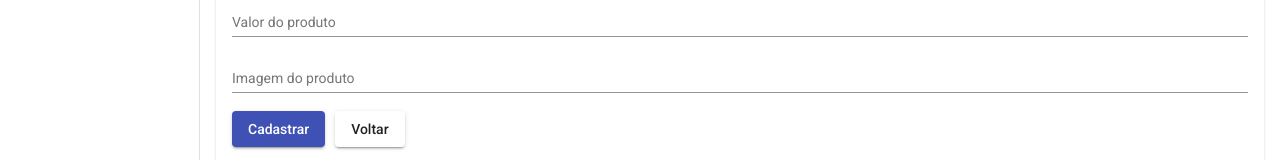
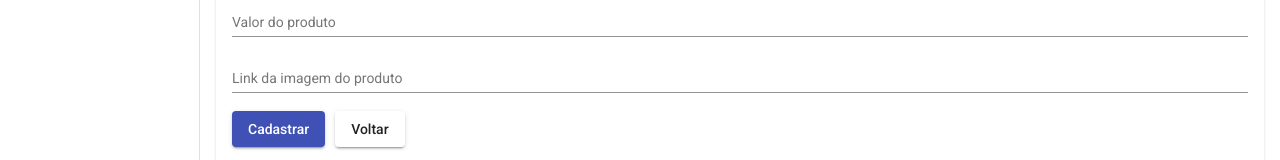
Before and after one commit to gmorae/angular-9-essencial, an Angular app in the folder frontend/: page /create in a window 1280 px wide. Shown: the part 183-343 px from the top of the page. Built offline with nearby package versions, Linux system fonts and the light colour scheme.

Commit message:
placeholder ajuste e button list

```diff
--- a/frontend/src/app/components/products/create/create.component.html
+++ b/frontend/src/app/components/products/create/create.component.html
@@ -8,7 +8,7 @@
             <input type="text" matInput placeholder="Valor do produto" [(ngModel)]="product.price" name="price">
         </mat-form-field>
         <mat-form-field>
-            <input type="text" matInput placeholder="Imagem do produto" [(ngModel)]="product.image" name="image">
+            <input type="text" matInput placeholder="Link da imagem do produto" [(ngModel)]="product.image" name="image">
         </mat-form-field>
     </form>
     <button mat-raised-button (click)="create()" color="primary"> Cadastrar</button>
--- a/frontend/src/app/components/products/read/read.component.html
+++ b/frontend/src/app/components/products/read/read.component.html
@@ -29,6 +29,6 @@
         </table>
         <mat-paginator [pageSizeOptions]="[5, 10, 20]" showFirstLastButtons></mat-paginator>
     </div>
-    <button mat-raised-button (click)="cancel()"> Voltar</button>
+    <button mat-raised-button color="primary" (click)="cancel()"> Voltar</button>
 
 </div>
```
